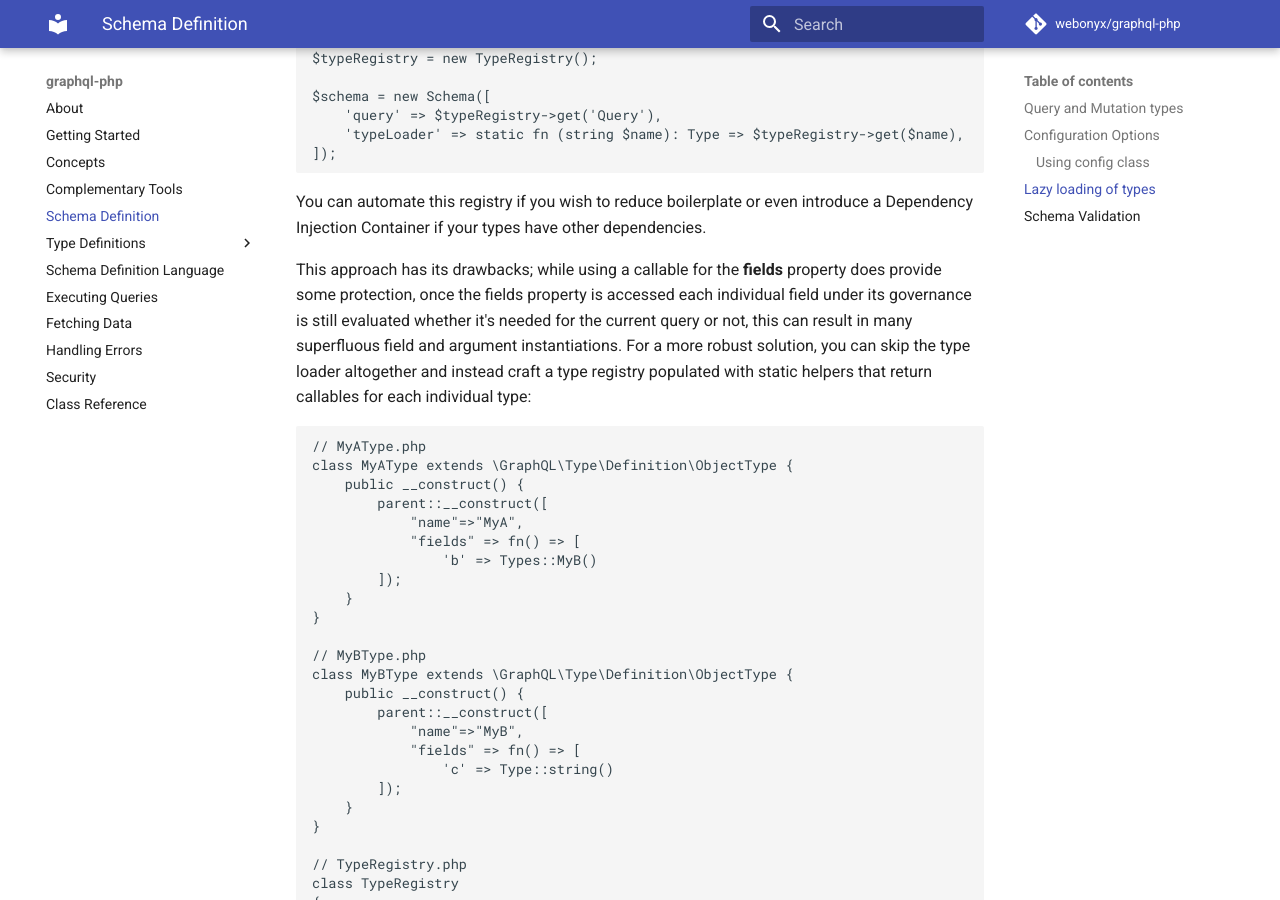
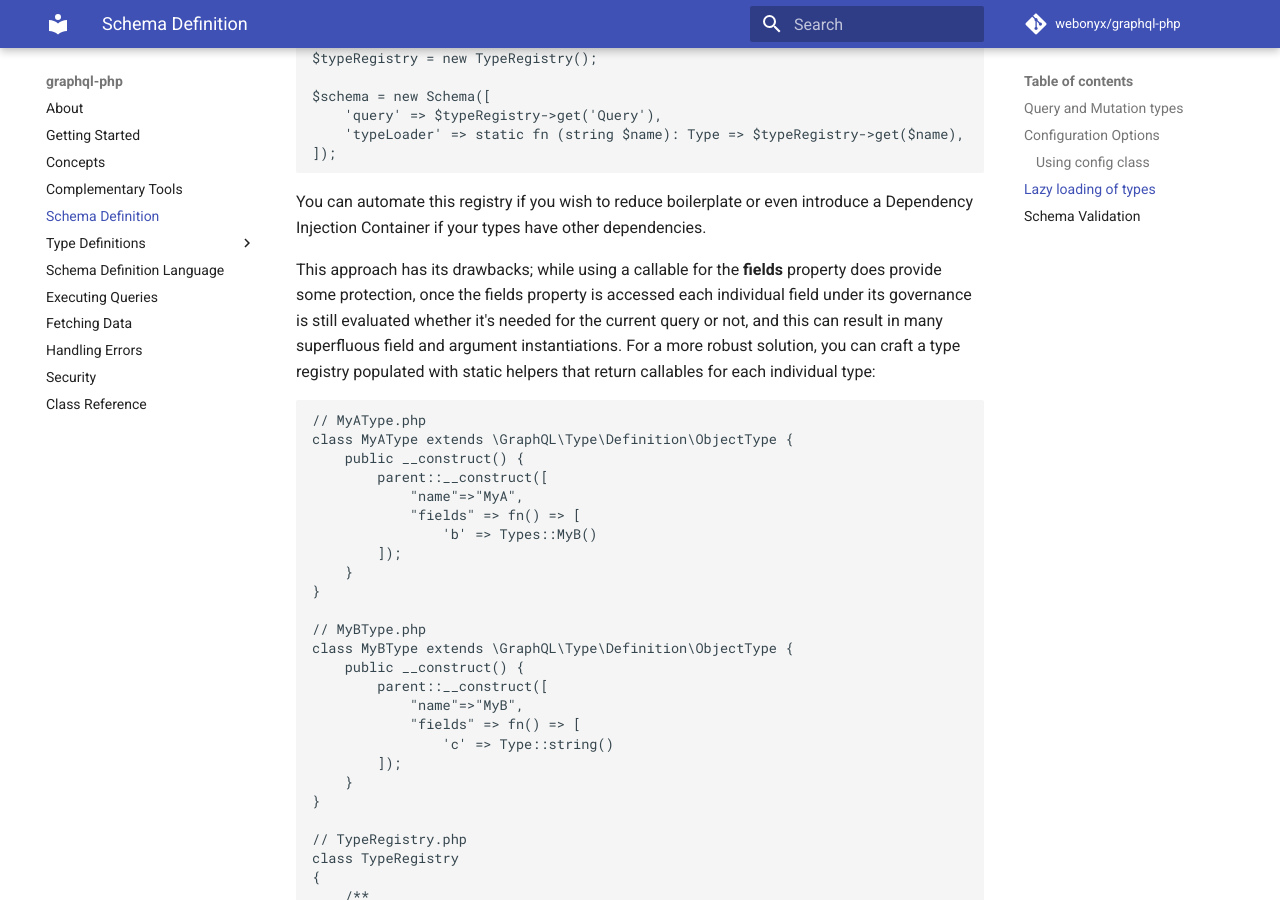
Before and after one commit to webonyx/graphql-php, an MkDocs documentation site: the page built from docs/schema-definition.md, in a window 1280 px wide and 900 px high, scrolled down 3703 px. Built offline with MkDocs 1.6.1 and Material for MkDocs 9.7.7, drawn with Linux system fonts in a browser that asks for light colours; comment, search, counter and statistics services are not loaded.

Commit message:
remove bit about type loader

````diff
--- a/docs/schema-definition.md
+++ b/docs/schema-definition.md
@@ -162,9 +162,9 @@ introduce a Dependency Injection Container if your types have other dependencies
 
 This approach has its drawbacks; while using a callable for the **fields** property does provide some protection,
 once the fields property is accessed each individual field under its governance is still evaluated whether it's needed
-for the current query or not, this can result in many superfluous field and argument instantiations.
-For a more robust solution, you can skip the type loader altogether and instead craft a type registry
-populated with static helpers that return callables for each individual type:
+for the current query or not, and this can result in many superfluous field and argument instantiations.
+For a more robust solution, you can craft a type registry populated with static helpers that
+return callables for each individual type:
 
 ```php
 // MyAType.php
````
